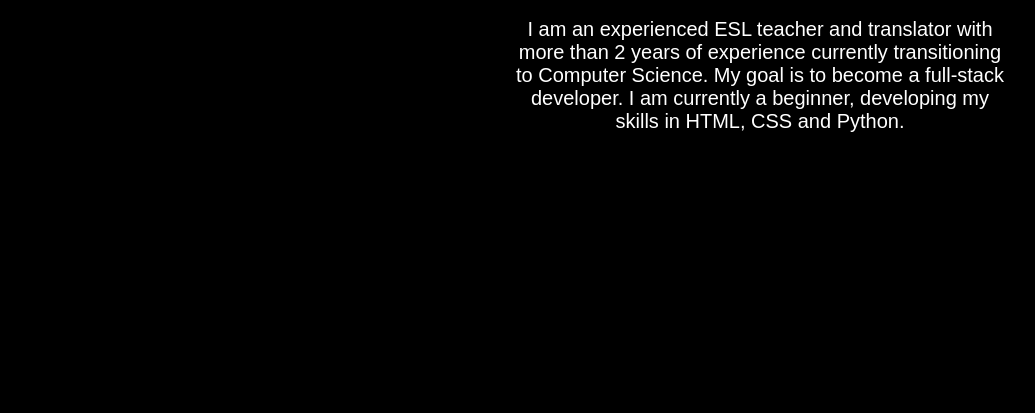
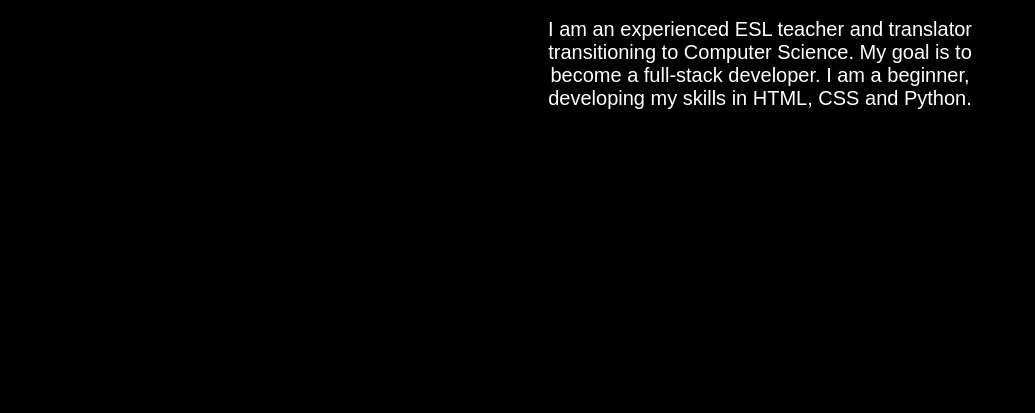
Before and after one commit to Jose-Donin/joedonin.com, a plain HTML site: page index.html in a window 1280 px wide. Shown: the part 387-800 px from the top of the page, without its empty margins (2-1037 px from the left). Drawn offline with Linux system fonts and the light colour scheme.

Commit message:
Update index.html

```diff
--- a/index.html
+++ b/index.html
@@ -13,7 +13,7 @@
 			<div class="about">
 				<h1> José Luís B. Donin </h1>
 				<p1>
-				  I am an experienced ESL teacher and translator with more than 2 years of experience currently transitioning to Computer Science. My goal is to become a full-stack developer. I am currently a beginner, developing my skills in HTML, CSS and Python.
+				  I am an experienced ESL teacher and translator transitioning to Computer Science. My goal is to become a full-stack developer. I am  a beginner, developing my skills in HTML, CSS and Python.
 				</p1>
 			</div>
 
```
